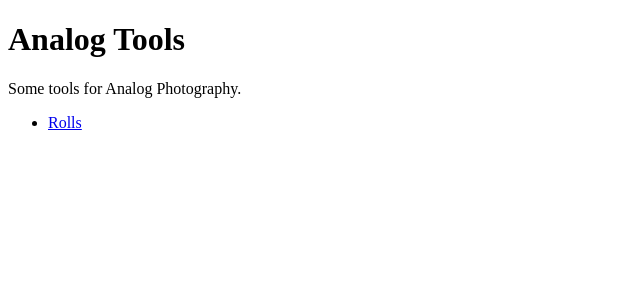
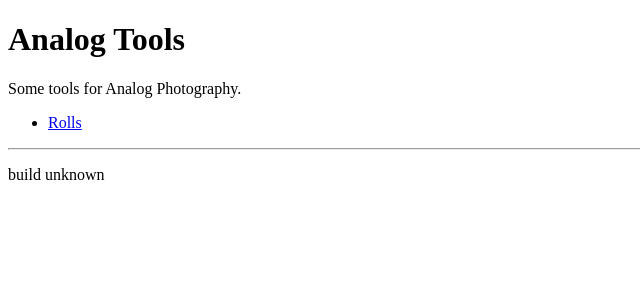
Before and after one commit to Luuk3333/Analog-Tools, a SvelteKit app: page / in a window 1280 px wide. Shown: the top 300 px of the page, without its empty margins (0-640 px from the left). Built offline with nearby package versions, Linux system fonts and the light colour scheme.

Commit message:
Show build number

```diff
--- a/src/routes/+page.svelte
+++ b/src/routes/+page.svelte
@@ -1,3 +1,7 @@
+<script>
+	import { buildNumber } from "$lib/buildNumber.js";
+</script>
+
 <svelte:head>
 	<title>Analog Tools</title>
 </svelte:head>
@@ -10,3 +14,7 @@
 		<a href="/rolls">Rolls</a>
 	</li>
 </ul>
+
+<hr />
+
+<p>build {buildNumber}</p>
```
